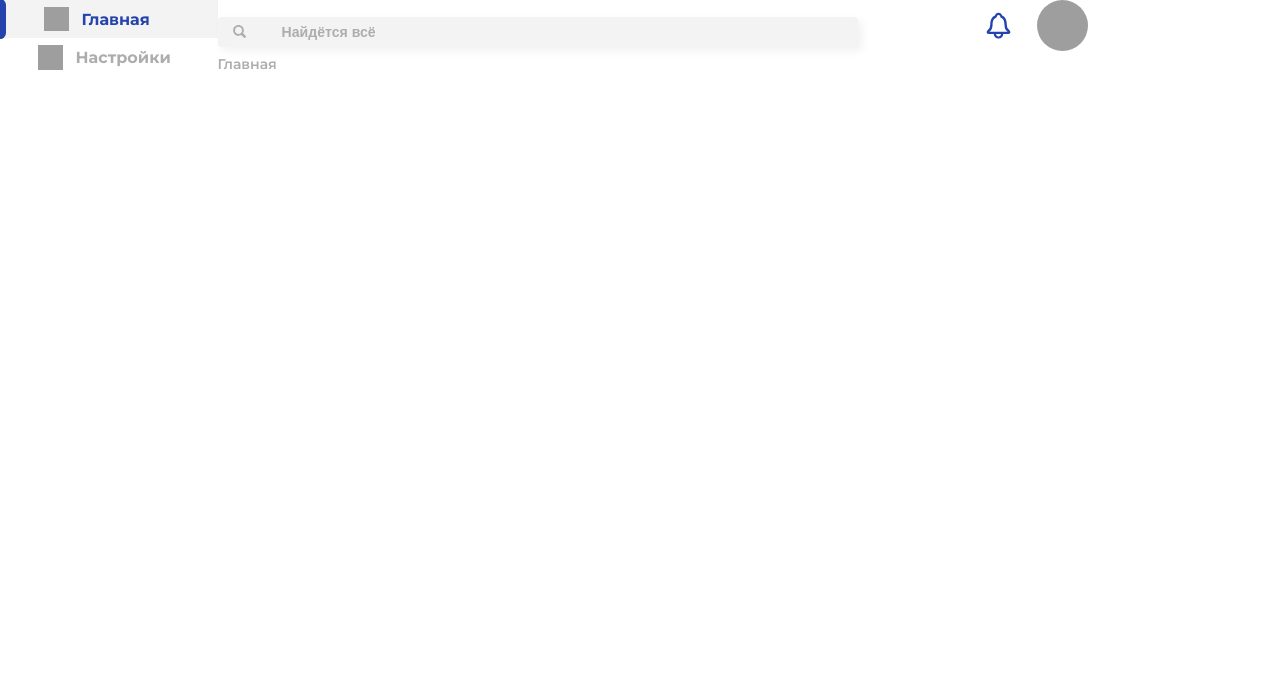
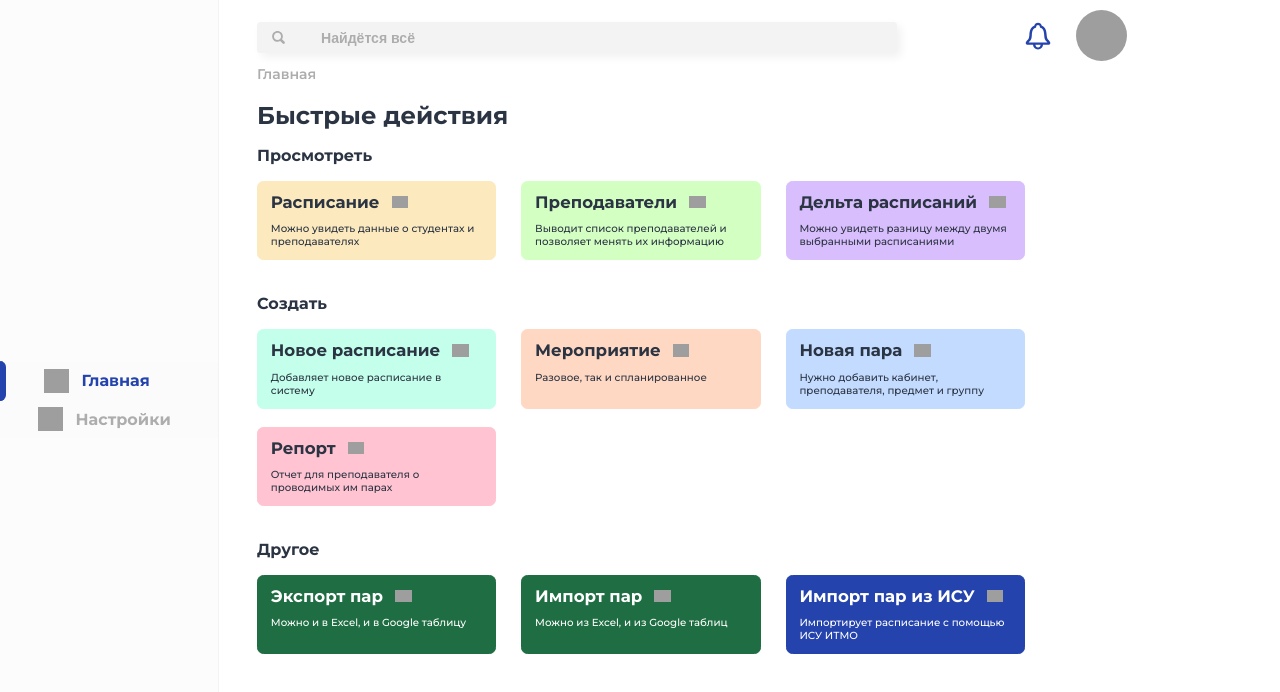
Before and after one commit to dev-sect/ScheduleDevelopmentKit-frontend, a Vue app: page / in a window 1280 px wide. Shown: the top 692 px of the page. Built offline with nearby package versions, Linux system fonts and the light colour scheme; grey boxes are pictures that could not be loaded.

Commit message:
initial commit

```diff
--- /dev/null
+++ b/src/assets/styles/components/MainPage.scss
@@ -0,0 +1,29 @@
+@import "src/assets/styles/helpers/typography";
+@import "src/assets/styles/helpers/variables";
+
+.mainPage {
+  @include textPlain;
+  color: $text__default-color--black;
+
+  h1, h3 {
+    font-weight: 700;
+  }
+
+  h1 {
+    font-size: 1.9vw;
+  }
+
+  h3 {
+    font-size: 1.25vw;
+  }
+}
+
+.content {
+  display: flex;
+  justify-content: space-between;
+  width: 60vw;
+  flex-wrap: wrap;
+  .quickAction{
+    margin-bottom: 1.4vw;
+  }
+}
--- a/src/assets/styles/components/quick-action.scss
+++ b/src/assets/styles/components/quick-action.scss
@@ -6,36 +6,41 @@
 .button-of-quick-action {
     cursor: pointer;
     margin: 0;
-    border-radius: $borderRadius;
+    border-radius: 0.5vw;
     @include btn-hover;
-    width: 17.25rem;
-    height: 6.1875rem;
+    width: 18.7vw;
+    height: 6.2vw;
     display: block;
-    padding: 1rem 1.25rem;
+    padding: 0.8vw 1vw;
     background: $quick__btn-background-5;
-    border: 0.125rem solid $quick__btn-background-5;
+    border: 0.1vw solid $quick__btn-background-5;
     box-sizing: border-box;
 
     &:hover {
         background: $quick__btn-background-5-hover;
-        border: 0.125rem solid $text__default-color--black;
+        border: 0.1vw solid $text__default-color--black;
         box-sizing: border-box;
     }
 }
 
 
 .name-of-block {
-    @include textHeader;
+    @include textPlain;
     display: flex;
     align-items: center;
-    font-size: 1.25rem;
+    font-size: 1.3vw;
+    font-weight: 700;
     text-align: left;
-    margin-bottom: 12px;
+    margin-bottom: 0.8vw;
+    img{
+        width: 1.3vw;
+    }
 }
 
 .main-text-of-block {
     @include textPlain;
-    font-size: 0.75rem;
+    font-size: 0.8vw;
+    font-weight: 500;
     text-align: left;
     display: block;
 }
--- a/src/assets/styles/components/sidebar-btn.scss
+++ b/src/assets/styles/components/sidebar-btn.scss
@@ -6,7 +6,7 @@
 .sidebar-btn {
   width: 17vw;
   height: 3vw;
-  background-color: $background-color;
+  background: rgba(248, 248, 248, 0.46);
   @include textPlain;
   font-weight: bold;
   font-size: 1.25vw;
--- a/src/assets/styles/helpers/_mixins.scss
+++ b/src/assets/styles/helpers/_mixins.scss
@@ -17,7 +17,6 @@
   @param {number} InputHeight Высота Инпута
  */
 @mixin input() {
-  margin-top: 0.7vw;
   width:27vw;
   padding: 1vw 2vw;
   background-color: #F3F3F3;
--- a/src/components/HeaderBar.vue
+++ b/src/components/HeaderBar.vue
@@ -41,6 +41,7 @@ export default {
 .header_top {
   display: flex;
   align-items: center;
+  margin-top: 0.8vw;
 }
 
 input {
--- a/src/components/QuickAction.vue
+++ b/src/components/QuickAction.vue
@@ -1,6 +1,6 @@
 <template>
     <div class='button-of-quick-action' :class="'button-of-quick-action_' + bgColor">
-        <div class="content-of-block">
+        <div class="content-of-block" @click="alertFunc">
             <div class="name-of-block">
                 {{ headText }}
                 <img :src="icon" alt="timeTable" style="margin-left: 0.75rem;"/>
@@ -32,6 +32,9 @@ export default {
         }
     },
     methods: {
+      alertFunc(){
+        alert('Всё воркает')
+      }
     },
     mounted() {
         for (let [index, value] of Object.values(TypeCards).entries()) {
--- a/src/components/SideBar.vue
+++ b/src/components/SideBar.vue
@@ -1,8 +1,10 @@
 <template>
-<div class="">
-  <SidebarButton btn-type="main"/>
-  <SidebarButton btn-type="settings"/>
-</div>
+  <div class="sidebar">
+    <div class="sidebar_content">
+      <SidebarButton btn-type="main"/>
+      <SidebarButton btn-type="settings"/>
+    </div>
+  </div>
 </template>
 
 <script>
@@ -13,6 +15,16 @@ name: "SideBar",
 }
 </script>
 
-<style scoped>
+<style scoped lang="scss">
+.sidebar{
+  display: flex;
+  height: 100vh;
+  align-items: center;
+  margin-right: 3vw;
+  border-right: 0.1vw solid #F3F3F3;
+  background: rgba(248, 248, 248, 0.46);
+}
+.sidebar_content{
 
+}
 </style>
--- a/src/pages/Main.vue
+++ b/src/pages/Main.vue
@@ -1,14 +1,42 @@
 <template>
-<div>
-  <router-view></router-view>
+<div class="mainPage">
+  <h1>Быстрые действия</h1>
+  <div class="view">
+    <h3>Просмотреть</h3>
+    <div class="content">
+      <QuickAction v-for="card in viewContentCards" :key="card" :type="card" class = "quickAction"/>
+    </div>
+  </div>
+  <div class="create">
+    <h3>Создать</h3>
+    <div class="content">
+      <QuickAction v-for="card in createContentCards" :key="card" :type="card" class = "quickAction"/>
+    </div>
+  </div>
+  <div class="other">
+    <h3>Другое</h3>
+    <div class="content">
+      <QuickAction v-for="card in otherContentCards" :key="card" :type="card" class = "quickAction"/>
+    </div>
+  </div>
 </div>
 </template>
 
 <script>
+import QuickAction from "@/components/QuickAction";
 export default {
   name: "Main",
+  components: {QuickAction},
+  data(){
+    return{
+      viewContentCards: ['Timetable','Teachers','DiffTimetable'],
+      createContentCards: ['AddTimetable','NewEvent','NewCouple','Report'],
+      otherContentCards: ['Export', 'Import', 'ImportFromISU']
+    }
+  }
 }
 </script>
 
 <style scoped lang="scss">
+@import "src/assets/styles/components/MainPage";
 </style>
```
